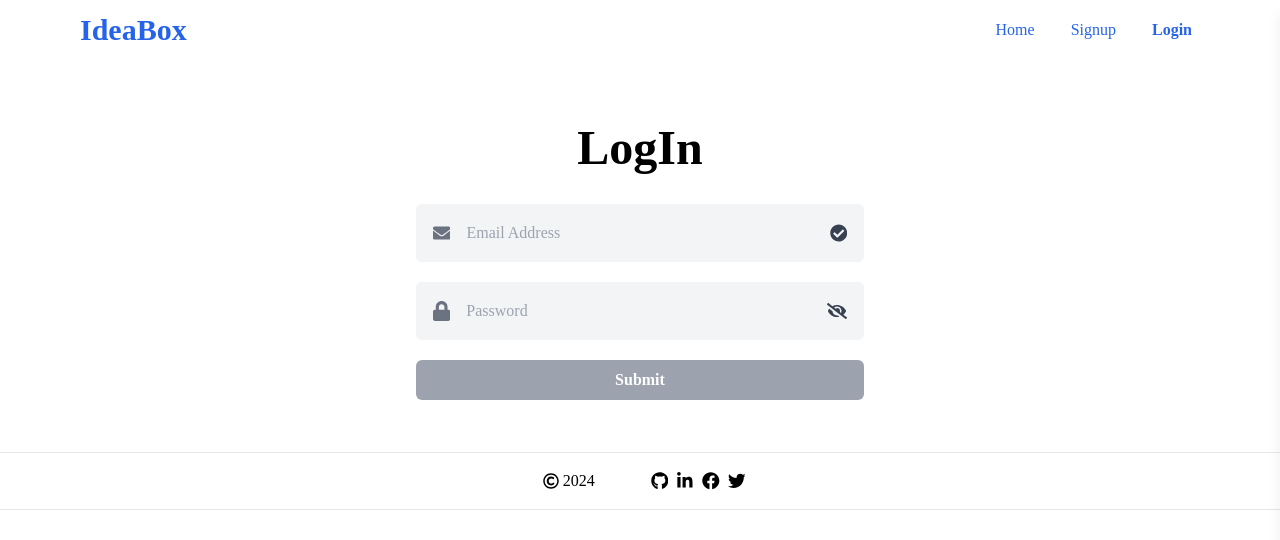
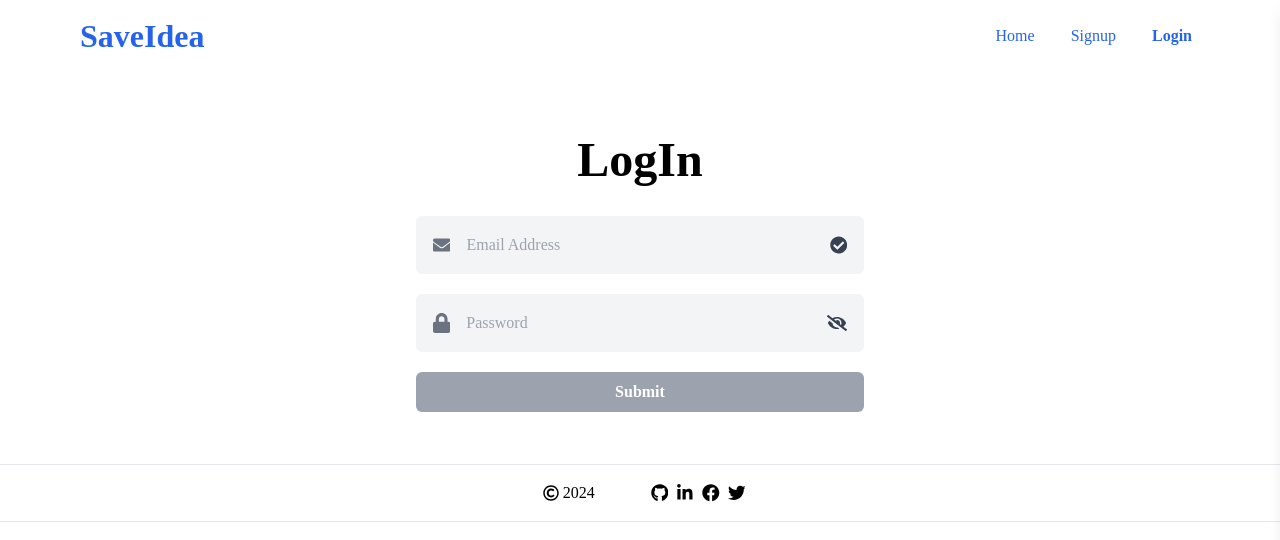
Before and after one commit to fisayo-dev/IdeaBox, a React (Vite) app in the folder dev/: page /login in a window 1280 px wide. Shown: the top 540 px of the page. Built offline with nearby package versions, Linux system fonts and the light colour scheme.

Commit message:
Added changes

```diff
--- a/dev/src/components/Header.jsx
+++ b/dev/src/components/Header.jsx
@@ -21,7 +21,7 @@ const Header = () => {
     <div>
       <div className="text-blue-600 px-20 py-3 items-center flex justify-between ">
         <NavLink to="/">
-          <h2 className="text-3xl font-bold">IdeaBox</h2>
+          <h2 className="text-[2rem] font-bold">SaveIdea</h2>
         </NavLink>
         <div
           className={`flex ${
@@ -60,7 +60,7 @@ const Header = () => {
         <div className=" grid gap-5">
           <div className="flex items-center justify-between">
             <NavLink to="/">
-              <h2 className="text-3xl font-bold">IdeaBox</h2>
+              <h2 className="text-3xl font-bold">SaveIdea</h2>
             </NavLink>
             <div
               className="w-8 cursor-pointer"
--- a/dev/src/components/SideBar.jsx
+++ b/dev/src/components/SideBar.jsx
@@ -53,9 +53,9 @@ const Sidebar = () => {
       `}
       >
         <div className="mt-5 px-3  ">
-          <Typography variant="h2" color="blue-gray">
+          <Typography variant="h3" color="blue-gray">
             <Link className="font-bold text-blue-600" to="/">
-              IdeaBox
+              StoreIdea
             </Link>
           </Typography>
         </div>
--- a/dev/src/pages/AppPage/Hero.jsx
+++ b/dev/src/pages/AppPage/Hero.jsx
@@ -13,7 +13,7 @@ const Hero = () => {
             </h1>
             <p className="mt-2 text-slate-900 w-full md:w-1/2 tracking-tight text-center lg:text-left md:text-left">
               Save creative, inspiring and innovative thoughts at their instance
-              with <b className="font-extrabold text-blue-600">IdeaBox</b>.
+              with <b className="font-extrabold text-blue-600">StoreIdea</b>.
             </p>
             <div className="grid m-auto md:m-0 items-center md:flex justify-center gap-1 md:gap-3 md:justify-start">
               <Link to="/dashboard/ideas">
```
